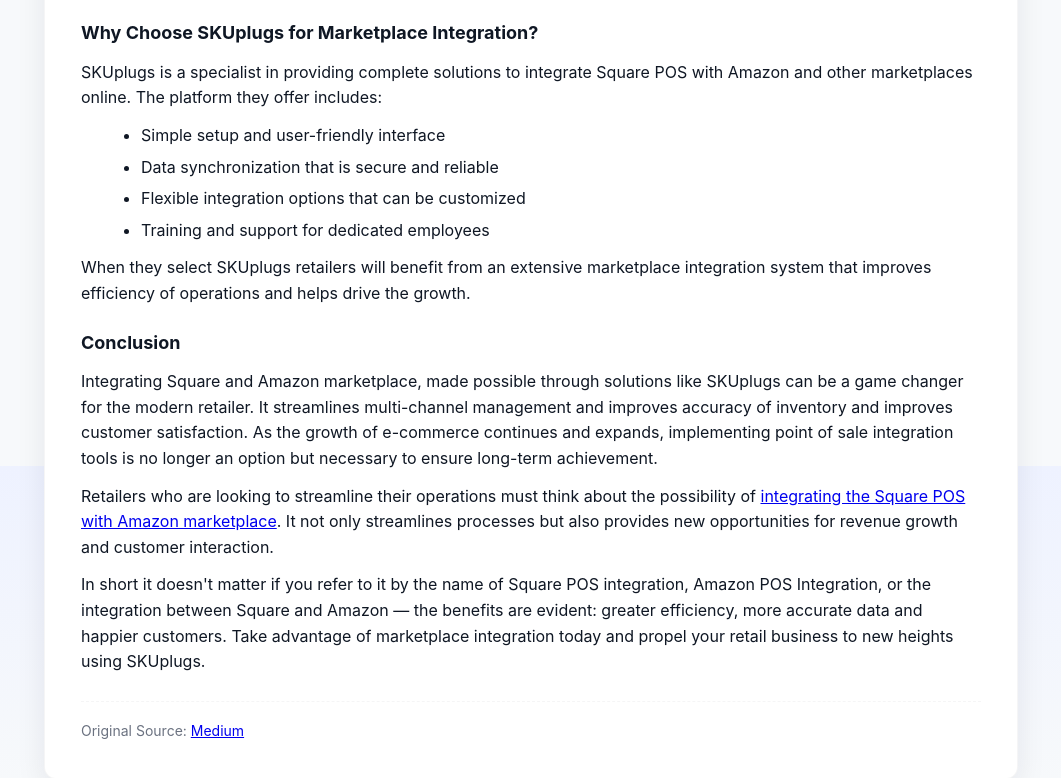
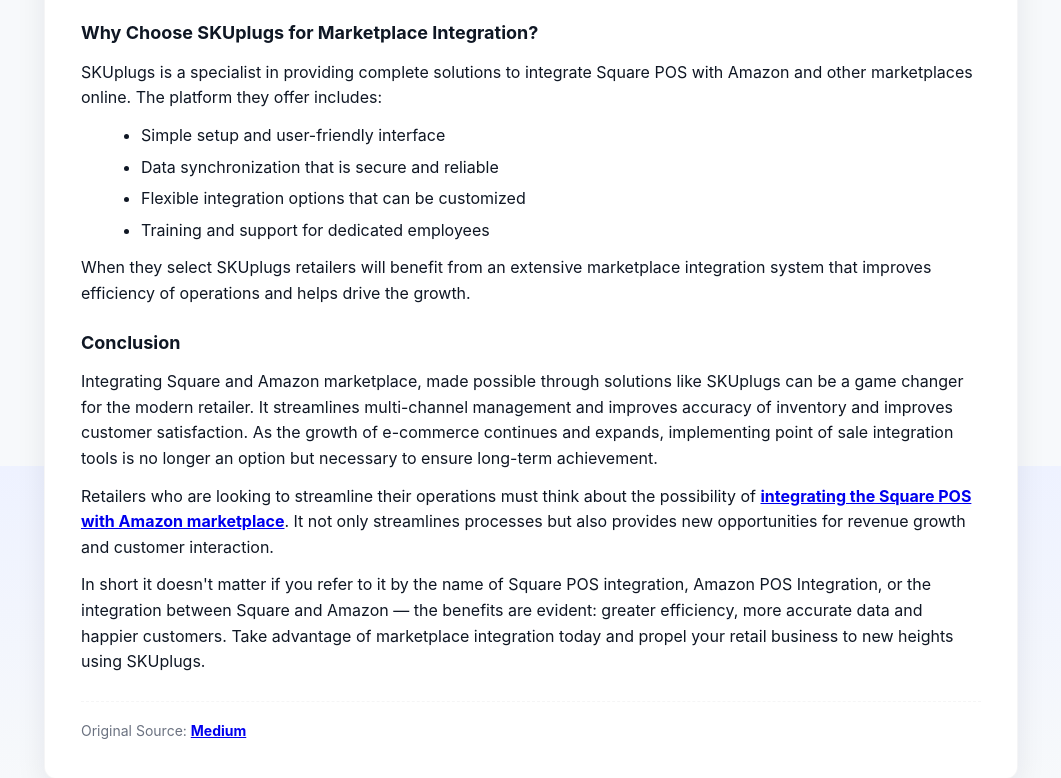
Before and after one commit to skuplugs05/square-amazon-integration, a plain HTML site: page index.html in a window 1280 px wide. Shown: the part 1134-1912 px from the top of the page, without its empty margins (109-1170 px from the left). Drawn offline with Linux system fonts and the light colour scheme.

Commit message:
Update index.html

```diff
--- a/index.html
+++ b/index.html
@@ -136,7 +136,7 @@
 
     <main class="article">
       <section>
-        <p>In the fast-paced world of retail, seamless integration of a variety of points of sale and sales channel (POS) systems is vital for businesses looking to remain ahead of the competition. One of the biggest innovations in this field is the integration of Square POS and Amazon marketplace that is done by SKUplugs expertly. This integration does not just streamline processes but also improves management of inventory along with order processing and overall efficiency. We will explore the advantages that come with <a href="https://skuplugs.com/square-amazon-integration/">Square Amazon integration</a> along with its features and real-world examples that show its transformational impact on the retail industry.</p>
+        <p>In the fast-paced world of retail, seamless integration of a variety of points of sale and sales channel (POS) systems is vital for businesses looking to remain ahead of the competition. One of the biggest innovations in this field is the integration of Square POS and Amazon marketplace that is done by SKUplugs expertly. This integration does not just streamline processes but also improves management of inventory along with order processing and overall efficiency. We will explore the advantages that come with <a href="https://skuplugs.com/square-amazon-integration/"><strong>Square Amazon integration</strong></a> along with its features and real-world examples that show its transformational impact on the retail industry.</p>
       </section>
 
       <section>
@@ -204,13 +204,13 @@
       <section>
         <h2>Conclusion</h2>
         <p>Integrating Square and Amazon marketplace, made possible through solutions like SKUplugs can be a game changer for the modern retailer. It streamlines multi-channel management and improves accuracy of inventory and improves customer satisfaction. As the growth of e-commerce continues and expands, implementing point of sale integration tools is no longer an option but necessary to ensure long-term achievement.</p>
-        <p>Retailers who are looking to streamline their operations must think about the possibility of <a href="https://skuplugs.com/square-and-amazon-integration/">integrating the Square POS with Amazon marketplace</a>. It not only streamlines processes but also provides new opportunities for revenue growth and customer interaction.</p>
+        <p>Retailers who are looking to streamline their operations must think about the possibility of <a href="https://skuplugs.com/square-and-amazon-integration/"><strong>integrating the Square POS with Amazon marketplace</strong></a>. It not only streamlines processes but also provides new opportunities for revenue growth and customer interaction.</p>
         <p>In short it doesn't matter if you refer to it by the name of Square POS integration, Amazon POS Integration, or the integration between Square and Amazon — the benefits are evident: greater efficiency, more accurate data and happier customers. Take advantage of marketplace integration today and propel your retail business to new heights using SKUplugs.</p>
       </section>
     </main>
 
     <footer>
-      <div>Original Source: <a href="https://skuplugs.medium.com/square-amazon-integration-by-skuplugs-ba0a2fbec30a">Medium</a></div>
+      <div>Original Source: <a href="https://skuplugs.medium.com/square-amazon-integration-by-skuplugs-ba0a2fbec30a"><strong>Medium</strong></a></div>
     </footer>
   </article>
 </body>
```
